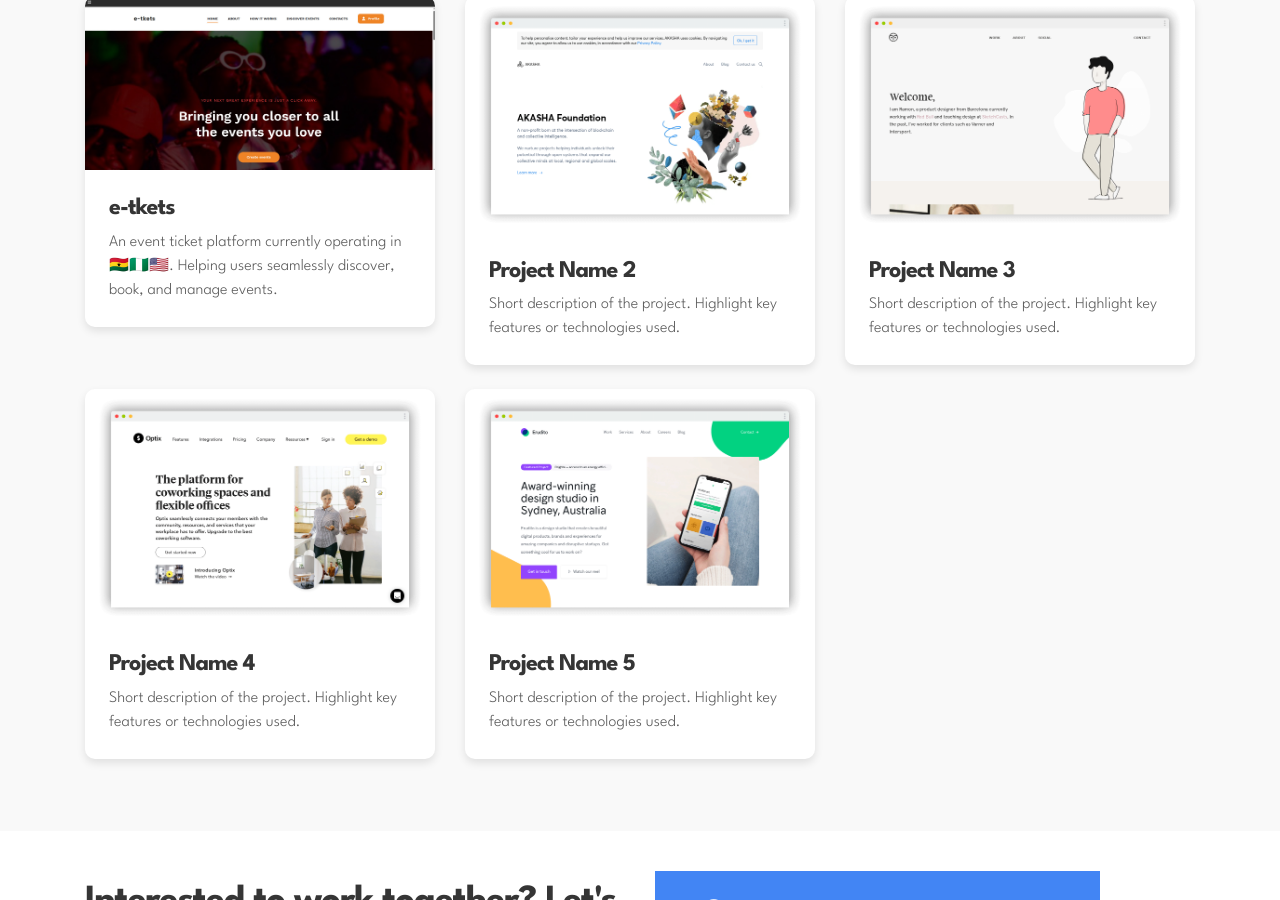
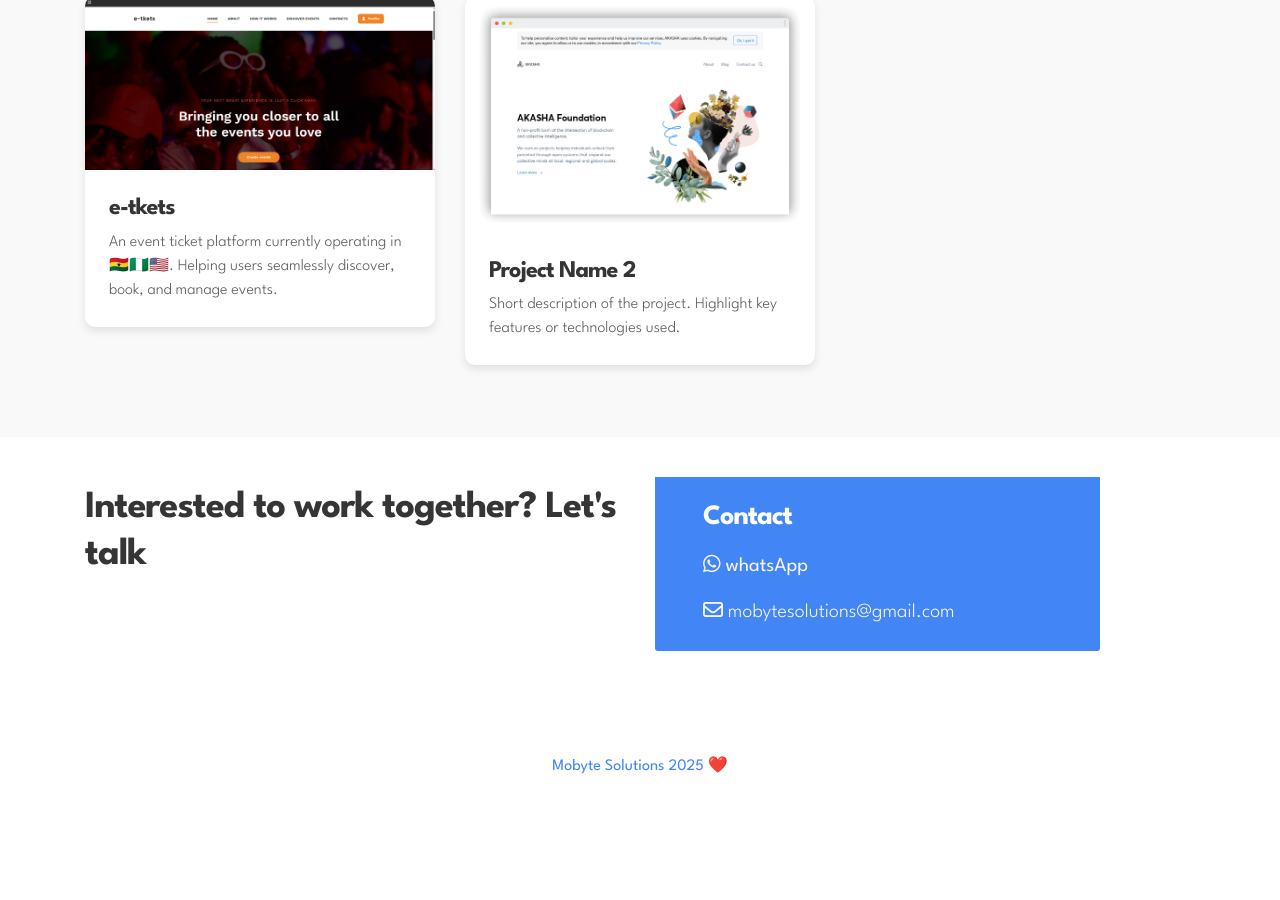
Before and after one commit to TimOsahenru/mobyte, a Jekyll site: the page built from index.html, in a window 1280 px wide and 900 px high, scrolled down 836 px. Built offline with Jekyll 4.4.1, drawn with Linux system fonts in a browser that asks for light colours; after the commit the page ends 1679 px from its top, so only the background shows below that.

Commit message:
whatsapp added

```diff
--- a/_includes/about.html
+++ b/_includes/about.html
@@ -15,7 +15,7 @@
 
                     <p>Helping businesses thrive by transforming ideas into software solutions. We exist to bridge the gap between ideas and execution. Empowering organization with the tool needed to excel in the tech world</p>
                     <div class="custom-btn-group mt-4">
-                      <a href="https://wa.me/yourphonenumber" class="btn custom-btn custom-btn-bg custom-btn-link"><i class="fab fa-whatsapp"></i> Message Us </a>
+                      <a href="https://wa.me/qr/JRSOW7MPZVXGD1" class="btn custom-btn custom-btn-bg custom-btn-link"><i class="fab fa-whatsapp"></i> Message Us </a>
                     </div>
                 </div>
             </div>
--- a/_includes/header.html
+++ b/_includes/header.html
@@ -2,12 +2,12 @@
     <div class="container">
       <a class="navbar-brand" href="index.html">mobyte solutions</a>
 
-        <button class="navbar-toggler" type="button" data-toggle="collapse" data-target="#navbarNav" aria-controls="navbarNav" aria-expanded="false"
+        <!-- <button class="navbar-toggler" type="button" data-toggle="collapse" data-target="#navbarNav" aria-controls="navbarNav" aria-expanded="false"
             aria-label="Toggle navigation">
             <span class="navbar-toggler-icon"></span>
             <span class="navbar-toggler-icon"></span>
             <span class="navbar-toggler-icon"></span>
-        </button>
+        </button> -->
 
         <div class="collapse navbar-collapse" id="navbarNav">
             <!-- <ul class="navbar-nav mx-auto">
--- a/_includes/projects.html
+++ b/_includes/projects.html
@@ -34,7 +34,7 @@
       </div>
 
       <!-- Project 3 -->
-      <div class="col-lg-4 col-md-6 mb-4">
+      <!-- <div class="col-lg-4 col-md-6 mb-4">
         <a href="project-detail-3.html" class="project-card">
           <div class="project-image">
             <img src="images/project/project-image03.png" class="img-fluid" alt="Project 3">
@@ -44,10 +44,10 @@
             <p>Short description of the project. Highlight key features or technologies used.</p>
           </div>
         </a>
-      </div>
+      </div> -->
 
       <!-- Project 4 -->
-      <div class="col-lg-4 col-md-6 mb-4">
+      <!-- <div class="col-lg-4 col-md-6 mb-4">
         <a href="project-detail-4.html" class="project-card">
           <div class="project-image">
             <img src="images/project/project-image04.png" class="img-fluid" alt="Project 4">
@@ -57,10 +57,10 @@
             <p>Short description of the project. Highlight key features or technologies used.</p>
           </div>
         </a>
-      </div>
+      </div> -->
 
       <!-- Project 5 -->
-      <div class="col-lg-4 col-md-6 mb-4">
+      <!-- <div class="col-lg-4 col-md-6 mb-4">
         <a href="project-detail-5.html" class="project-card">
           <div class="project-image">
             <img src="images/project/project-image05.png" class="img-fluid" alt="Project 5">
@@ -70,7 +70,7 @@
             <p>Short description of the project. Highlight key features or technologies used.</p>
           </div>
         </a>
-      </div>
+      </div> -->
     </div>
   </div>
 </section>
```
